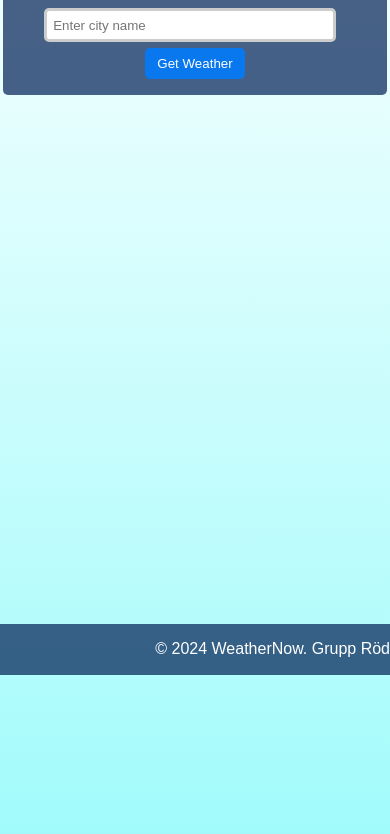
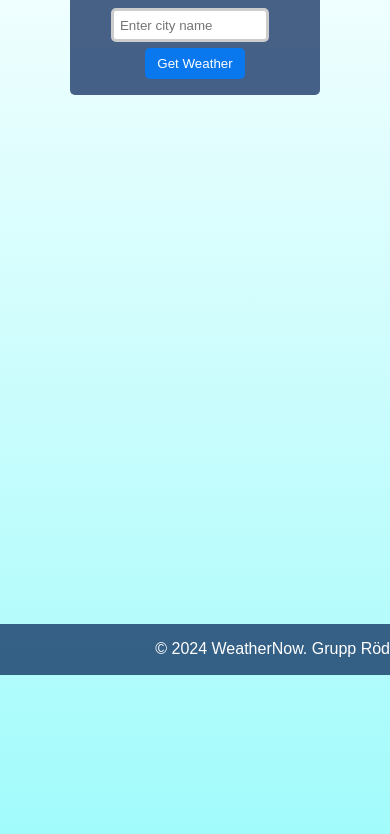
Before and after one commit to andreleskinen/WeatherNow, a plain HTML site: page index.html in a window 390 px wide. Shown: the part 169-1003 px from the top of the page. Drawn offline with Linux system fonts and the light colour scheme.

Commit message:
ändring av container storlek

```diff
--- a/css/style.css
+++ b/css/style.css
@@ -219,7 +219,7 @@ body::after {
 
     .container {
         padding: 10px;
-        max-width: 100%;
+        max-width: 60%;
     }
 
     input[type="text"] {
@@ -252,7 +252,7 @@ body::after {
 
     .container {
         padding: 10px;
-        max-width: 100%;
+        max-width: 60%;
     }
 
     input[type="text"] {
```
